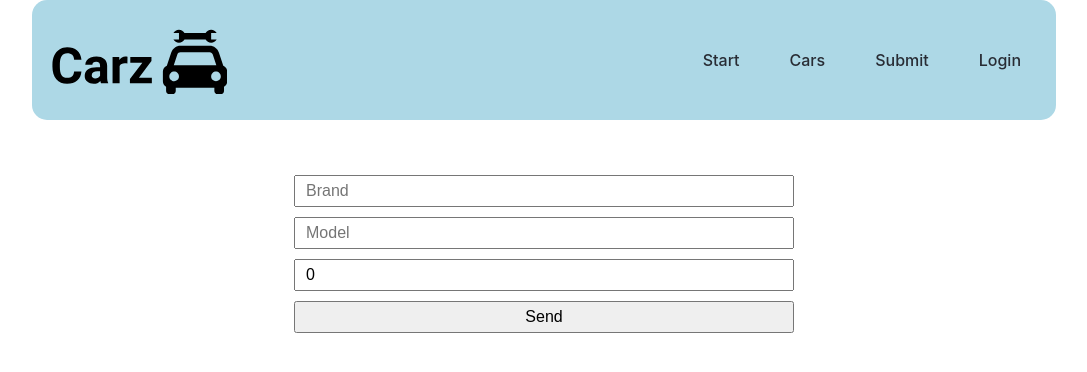
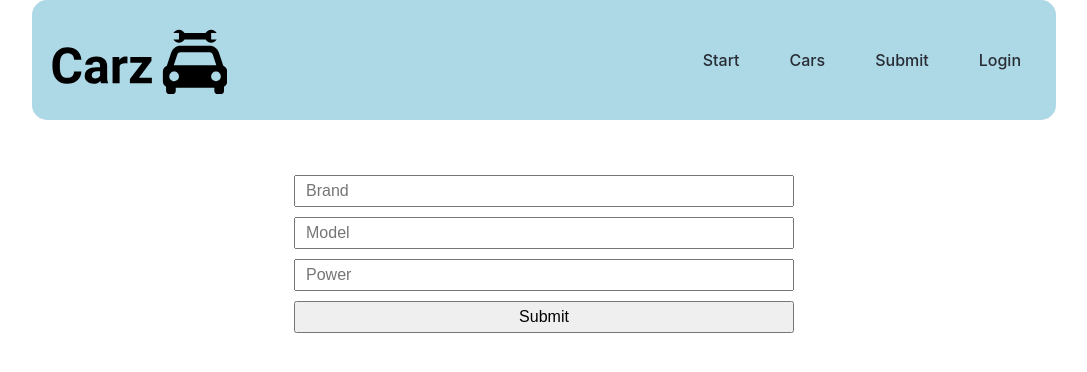
Before and after one commit to DigitalCampusVorarlberg/react-playground, a React (Create React App) app: page /submit in a window 1280 px wide. Shown: the top 372 px of the page, without its empty margins (96-1183 px from the left). Built offline with nearby package versions, Linux system fonts and the light colour scheme; no server answers.

Commit message:
alert component + react hook forms

```diff
--- a/package.json
+++ b/package.json
@@ -10,6 +10,7 @@
     "moment": "^2.29.1",
     "react": "^17.0.2",
     "react-dom": "^17.0.2",
+    "react-hook-form": "^7.9.0",
     "react-router-dom": "^5.2.0",
     "react-scripts": "4.0.3",
     "web-vitals": "^1.0.1",
--- a/src/App.css
+++ b/src/App.css
@@ -65,3 +65,8 @@ html, body {
     grid-gap: 20px;
   }
 }
+
+input.error {
+  position: relative;
+  border: 1px solid darkred;
+}
--- a/src/App.js
+++ b/src/App.js
@@ -28,7 +28,7 @@ function App() {
         <Router>
 
             <div className="App">
-                <Navbar logoUrl="https://logoipsum.com/logo/logo-24.svg" menuItems={items}/>
+                <Navbar logoUrl="https://logoipsum.com/logo/logo-24.svg" menuItems={items} />
                 <Layout>
                     <Switch>
                         <Route path="/cars/:id">
--- /dev/null
+++ b/src/components/Alert/Alert.css
@@ -0,0 +1,32 @@
+.background {
+    display: flex;
+    justify-content: center;
+    align-items: center;
+    position: fixed;
+    left: 0;
+    right: 0;
+    top: 0;
+    bottom: 0;
+    width: 100%;
+    height: 100%;
+    background-color: rgba(0,0,0,0.7);
+}
+
+.alert {
+    margin: auto;
+    max-width: 500px;
+    padding: 50px;
+    display: flex;
+    flex-direction: column;
+    background-color: #fff;
+}
+
+.alert h2 {
+    margin-top: 0;
+}
+
+.alert button {
+    display: inline-flex;
+    padding: 5px 15px;
+    margin: 0 5px;
+}
--- /dev/null
+++ b/src/components/Alert/Alert.js
@@ -0,0 +1,21 @@
+import './Alert.css';
+
+const Alert = ({isVisible, text, close, success}) => {
+    return (
+        <>
+            {isVisible &&
+            <div className="background">
+                <div className="alert">
+                    <h2>{text}</h2>
+                    <div>
+                        <button onClick={close}>Nein</button>
+                        <button onClick={success}>Ja</button>
+                    </div>
+                </div>
+            </div>
+         }
+        </>
+    )
+}
+
+export default Alert;
--- a/src/pages/CarDetails/CarDetails.js
+++ b/src/pages/CarDetails/CarDetails.js
@@ -1,23 +1,37 @@
 import {useParams} from "react-router-dom";
-import {getCarById} from "../../services/HttpService";
+import {deleteCarById} from "../../services/HttpService";
 import {useEffect, useState} from "react";
 import {useCarStore} from "../../state/store";
+import Alert from "../../components/Alert/Alert";
+import { useHistory } from "react-router-dom";
 
 function CarDetails() {
     let {id} = useParams();
     const setCurrentCar = useCarStore(state => state.setCurrentCar);
+    const [deleteAlertActive, setDeleteAlertActive] = useState(false);
     const car = useCarStore(state => state.currentCar);
     const cars = useCarStore(state => state.cars);
+    const fetchCars = useCarStore(state => state.fetchCars);
+    let history = useHistory();
 
     useEffect(() => {
         setCurrentCar(id);
     }, [cars]);
+
+    const deleteCar = async () => {
+        await deleteCarById(car.id);
+        await fetchCars();
+        setDeleteAlertActive(false);
+        history.push('/cars');
+    }
 
     return (
         <>
             {car && (<div>
                 <h1>{car.brand} {car.model}</h1>
                 <span>{car.hp}</span>
+                <button onClick={() => setDeleteAlertActive(true)}>Delete Car</button>
+                <Alert isVisible={deleteAlertActive} text={`Delete ${car.brand} ${car.model}?`} close={() => setDeleteAlertActive(false)} success={deleteCar} />
             </div>)}
         </>
     )
--- a/src/pages/SubmitCar/SubmitCar.js
+++ b/src/pages/SubmitCar/SubmitCar.js
@@ -1,56 +1,32 @@
 import './SubmitCar.css';
-import axios from "axios";
-import {useState} from "react";
+import { useForm } from "react-hook-form";
+import {addCar} from "../../services/HttpService";
+import {useCarStore} from "../../state/store";
+import {useHistory} from "react-router-dom";
 
 function SubmitCar() {
-
-    let reset = {
-        brand: "",
-        model: "",
-        hp: 0
-    }
-    const [formdata, setFormdata] = useState(reset);
-
-    function onChange(evt) {
-        let copy = {
-            ...formdata
-        };
-        copy[evt.target.name] = evt.target.value;
-        setFormdata(copy);
-    }
-
-    function postCar(evt) {
-        evt.preventDefault();
-
-        var data = JSON.stringify(formdata);
-
-        var config = {
-            method: 'post',
-            url: 'https://60c31121917002001739df29.mockapi.io/api/cars',
-            headers: {
-                'Content-Type': 'application/json'
-            },
-            data : data
-        };
-
-        axios(config)
-            .then(function (response) {
-                console.log(JSON.stringify(response.data));
-                setFormdata(reset)
-            })
-            .catch(function (error) {
-                console.log(error);
-            });
-
+    const fetchCars = useCarStore(state => state.fetchCars);
+    let history = useHistory();
+    const { register, handleSubmit, watch, formState: { errors } } = useForm();
+    const onSubmit = async data => {
+        await addCar(data);
+        await fetchCars();
+        history.push('/cars');
     }
 
     return (
         <div className="submit-form">
-            <form onSubmit={postCar}>
-                <input type="text" name="brand" placeholder="Brand" onChange={onChange} value={formdata.brand} />
-                <input type="text" name="model" placeholder="Model" onChange={onChange} value={formdata.model} />
-                <input type="number" name="hp" placeholder="Horsepower" onChange={onChange} value={formdata.hp} />
-                <button type="submit">Send</button>
+            <form onSubmit={handleSubmit(onSubmit)}>
+                <input className={errors.brand ? 'error' : ''} placeholder="Brand" {...register("brand", { required: true })} />
+                {errors.brand && <span>This field is required</span>}
+
+                <input className={errors.model ? 'error' : ''}  placeholder="Model" {...register("model", { required: true })} />
+                {errors.model && <span>This field is required</span>}
+
+                <input className={errors.hp ? 'error' : ''}  placeholder="Power" {...register("hp", { required: true })} />
+                {errors.model && <span>This field is required</span>}
+
+                <input type="submit" />
             </form>
         </div>
     )
--- a/src/services/HttpService.js
+++ b/src/services/HttpService.js
@@ -4,11 +4,21 @@ const getCars = () => {
     return axios.get('/cars');
 }
 
+const addCar = (car) => {
+    return axios.post('/cars', car);
+}
+
 const getCarById = (id) => {
     return axios.get(`/cars/${id}`);
 }
 
+const deleteCarById = (id) => {
+    return axios.delete(`/cars/${id}`);
+}
+
 export {
     getCars,
-    getCarById
+    addCar,
+    getCarById,
+    deleteCarById
 }
```
Also changed, not shown: 2 other files (tests, documents, lock files or other folders).
